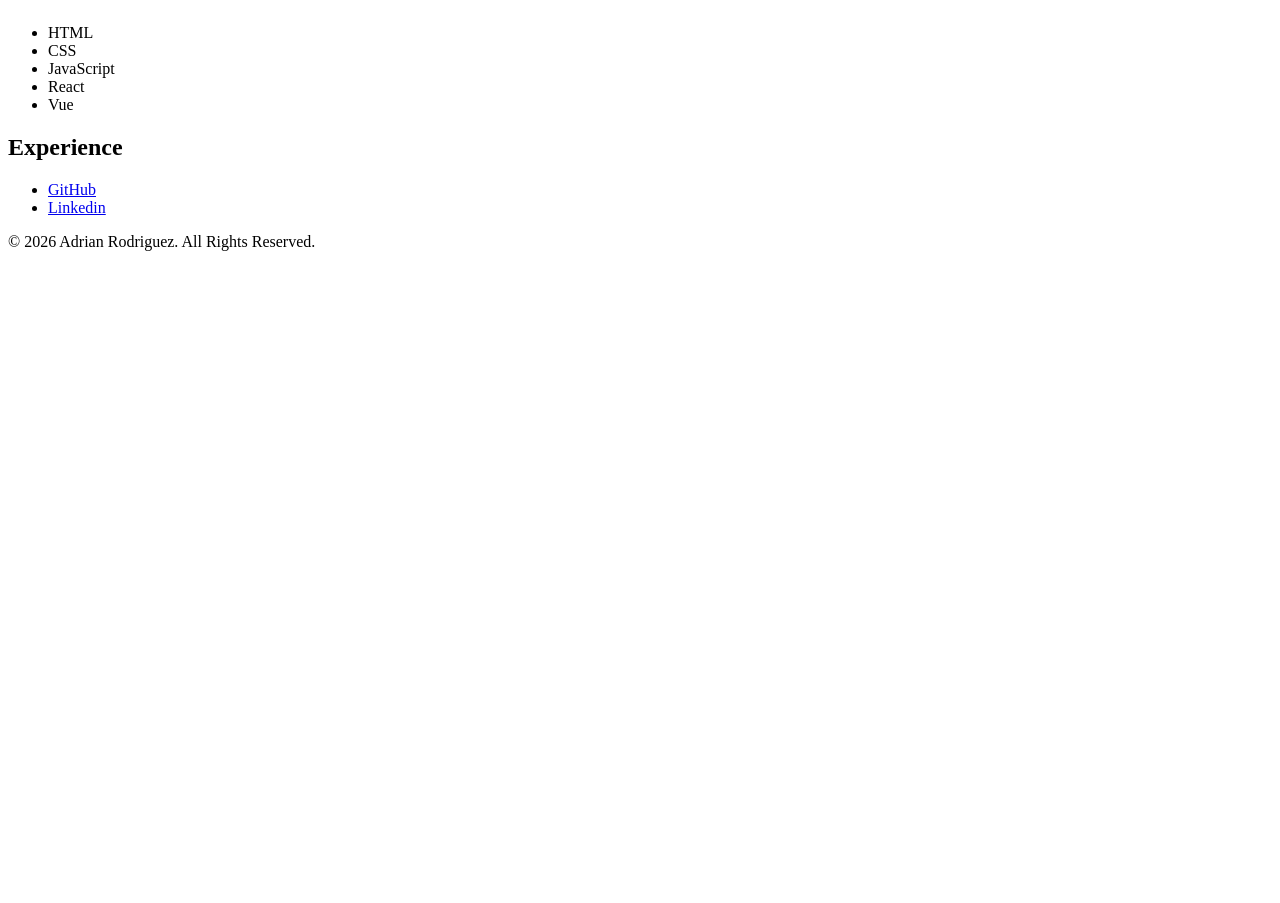
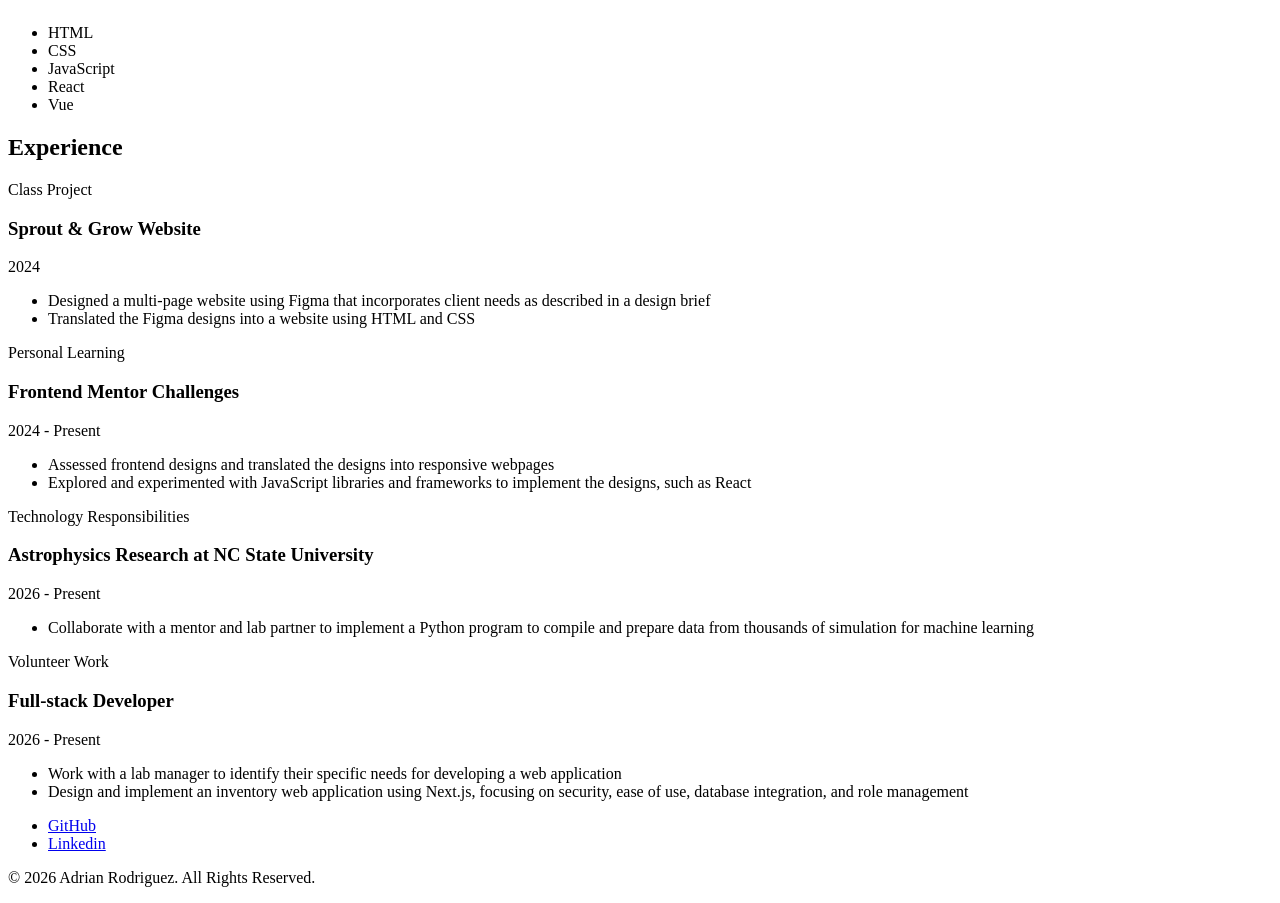
Before and after one commit to adriarodr/m7-react-portfolio, a React (Vite) app: page / in a window 1280 px wide. Shown: the part 5903-6806 px from the top of the page. Before the commit the page ends 6170 px from the top, so only its background shows below. Built offline with nearby package versions, Linux system fonts and the light colour scheme.

Commit message:
feat: add experience section and cards

```diff
--- a/src/components/Experience.jsx
+++ b/src/components/Experience.jsx
@@ -1,7 +1,20 @@
+import { experienceData } from '../data';
+import ExperienceCard from './ExperienceCard';
+
 function Experience() {
   return (
     <section id="experience">
       <h2>Experience</h2>
+
+      {experienceData.map((experience) => (
+        <ExperienceCard
+          key={experience.id}
+          type={experience.type}
+          title={experience.title}
+          years={experience.years}
+          duties={experience.duties}
+        />
+      ))}
     </section>
   );
 }
--- /dev/null
+++ b/src/components/ExperienceCard.jsx
@@ -0,0 +1,16 @@
+function ExperienceCard({ type, title, years, duties }) {
+  return (
+    <article className="experience-card">
+      <p>{type}</p>
+      <h3>{title}</h3>
+      <p>{years}</p>
+      <ul>
+        {duties.map((duty) => (
+          <li key={duty}>{duty}</li>
+        ))}
+      </ul>
+    </article>
+  );
+}
+
+export default ExperienceCard;
--- a/src/components/Projects.jsx
+++ b/src/components/Projects.jsx
@@ -1,5 +1,5 @@
 import ProjectCard from './ProjectCard';
-import projectsData from '../data';
+import { projectsData } from '../data';
 import { useState } from 'react';
 
 export default function Projects() {
--- a/src/data.js
+++ b/src/data.js
@@ -1,4 +1,4 @@
-const projectsData = [
+export const projectsData = [
   {
     id: 0,
     category: 'frontend',
@@ -65,4 +65,44 @@ const projectsData = [
   },
 ];
 
-export default projectsData;
+export const experienceData = [
+  {
+    id: 0,
+    type: 'Class Project',
+    title: 'Sprout & Grow Website',
+    years: '2024',
+    duties: [
+      'Designed a multi-page website using Figma that incorporates client needs as described in a design brief',
+      'Translated the Figma designs into a website using HTML and CSS',
+    ],
+  },
+  {
+    id: 1,
+    type: 'Personal Learning',
+    title: 'Frontend Mentor Challenges',
+    years: '2024 - Present',
+    duties: [
+      'Assessed frontend designs and translated the designs into responsive webpages',
+      'Explored and experimented with JavaScript libraries and frameworks to implement the designs, such as React',
+    ],
+  },
+  {
+    id: 2,
+    type: 'Technology Responsibilities',
+    title: 'Astrophysics Research at NC State University',
+    years: '2026 - Present',
+    duties: [
+      'Collaborate with a mentor and lab partner to implement a Python program to compile and prepare data from thousands of simulation for machine learning',
+    ],
+  },
+  {
+    id: 3,
+    type: 'Volunteer Work',
+    title: 'Full-stack Developer',
+    years: '2026 - Present',
+    duties: [
+      'Work with a lab manager to identify their specific needs for developing a web application',
+      'Design and implement an inventory web application using Next.js, focusing on security, ease of use, database integration, and role management',
+    ],
+  },
+];
```
